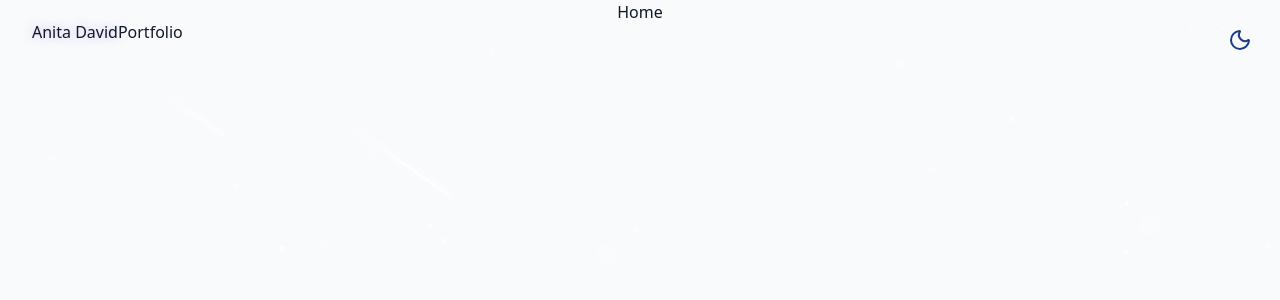
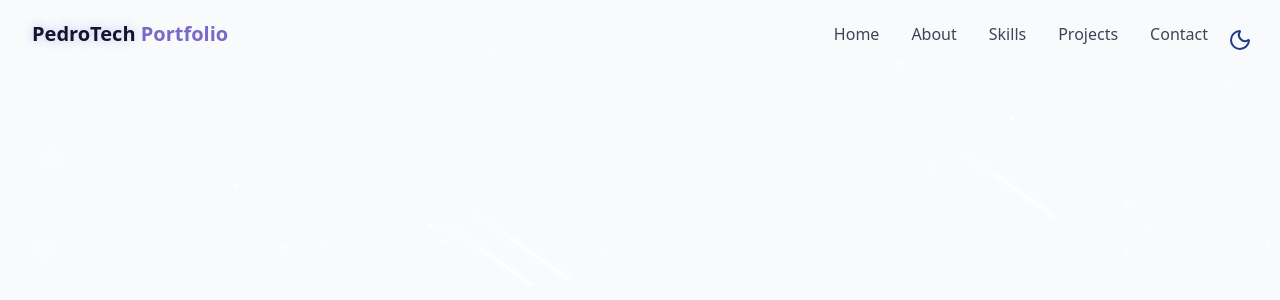
Before and after one commit to anita-david/AnitaDavid, a React (Vite) app: page / in a window 1280 px wide. Shown: the top 300 px of the page. Built offline with nearby package versions, Linux system fonts and the light colour scheme.

Commit message:
Set up navigation layout

```diff
--- a/index.html
+++ b/index.html
@@ -2,7 +2,7 @@
 <html lang="en">
   <head>
     <meta charset="UTF-8" />
-    <link rel="icon" type="image/svg+xml" href="/vite.svg" />
+    <link rel="icon" type="image/svg+xml" href="/src/assets/favicon.ico" />
     <meta name="viewport" content="width=device-width, initial-scale=1.0" />
     <title>my-portfolio</title>
   </head>
--- a/src/components/Navbar.jsx
+++ b/src/components/Navbar.jsx
@@ -1,6 +1,8 @@
 import { useState } from "react";
 import cn from "../lib/utils";
 import { useEffect } from "react";
+import { X } from "lucide-react";
+import { Menu } from "lucide-react";
 
 const navItems = [
   { name: "Home", href: "#hero" },
@@ -11,20 +13,82 @@
 ];
 
 function Navbar() {
-  const [isScrolled, setIsScrolled] = useState(false);
+   const [isScrolled, setIsScrolled] = useState(false);
+  const [isMenuOpen, setIsMenuOpen] = useState(false);
+
   useEffect(() => {
     const handleScroll = () => {
       setIsScrolled(window.screenY > 10);
     };
+
     window.addEventListener("scroll", handleScroll);
     return () => window.removeEventListener("scroll", handleScroll);
   }, []);
   return (
-    <nav className={cn("fixed w-full z-40 transition-all duration-300", isScrolled ? "py-3 bg-background/80 backdrop-blur-md shadow-xs" : "py-5")}>
-			<div className="container flex items-center justify-between">
-<a href=""><span><span className="text-glow">Anita David</span>Portfolio</span></a>
-			</div>
-		</nav>
+    <nav
+      className={cn(
+        "fixed w-full z-40 transition-all duration-300",
+        isScrolled ? "py-3 bg-background/80 backdrop-blur-md shadow-xs" : "py-5"
+      )}
+    >
+      <div className="container flex items-center justify-between">
+        <a
+          className="text-xl font-bold text-primary flex items-center"
+          href="#hero"
+        >
+          <span className="relative z-10">
+            <span className="text-glow text-foreground"> PedroTech </span>{" "}
+            Portfolio
+          </span>
+        </a>
+
+        {/* desktop nav */}
+        <div className="hidden md:flex space-x-8 mr-10">
+          {navItems.map((item, key) => (
+            <a
+              key={key}
+              href={item.href}
+              className="text-foreground/80 hover:text-primary transition-colors duration-300"
+            >
+              {item.name}
+            </a>
+          ))}
+        </div>
+
+        {/* mobile nav */}
+
+        <button
+          onClick={() => setIsMenuOpen((prev) => !prev)}
+          className="md:hidden p-2 text-foreground z-50"
+          aria-label={isMenuOpen ? "Close Menu" : "Open Menu"}
+        >
+          {isMenuOpen ? <X size={24} /> : <Menu size={24} />}{" "}
+        </button>
+
+        <div
+          className={cn(
+            "fixed inset-0 bg-background/95 backdroup-blur-md z-40 flex flex-col items-center justify-center",
+            "transition-all duration-300 md:hidden",
+            isMenuOpen
+              ? "opacity-100 pointer-events-auto"
+              : "opacity-0 pointer-events-none"
+          )}
+        >
+          <div className="flex flex-col space-y-8 text-xl">
+            {navItems.map((item, key) => (
+              <a
+                key={key}
+                href={item.href}
+                className="text-foreground/80 hover:text-primary transition-colors duration-300"
+                onClick={() => setIsMenuOpen(false)}
+              >
+                {item.name}
+              </a>
+            ))}
+          </div>
+        </div>
+      </div>
+    </nav>
   );
 }
 
--- a/src/pages/Home.jsx
+++ b/src/pages/Home.jsx
@@ -13,7 +13,7 @@
 			<Navbar/>
 			{/* Main Content */}
 			{/* Footer */}
-			Home
+
     </div>
   );
 }
```
Also changed, not shown: 1 other file (tests, documents, lock files or other folders).
